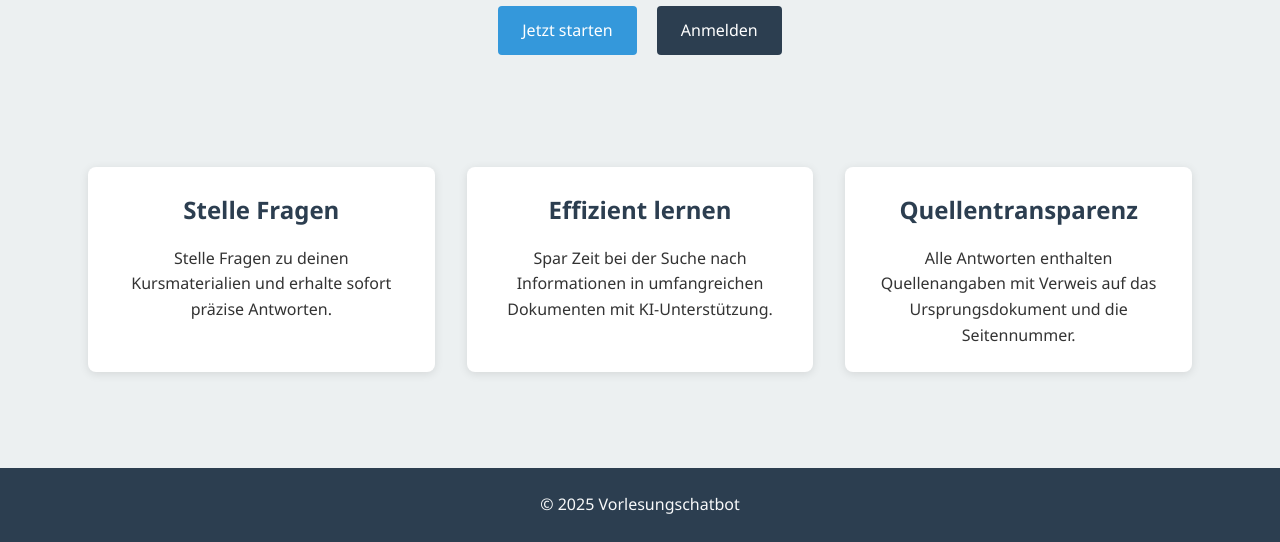
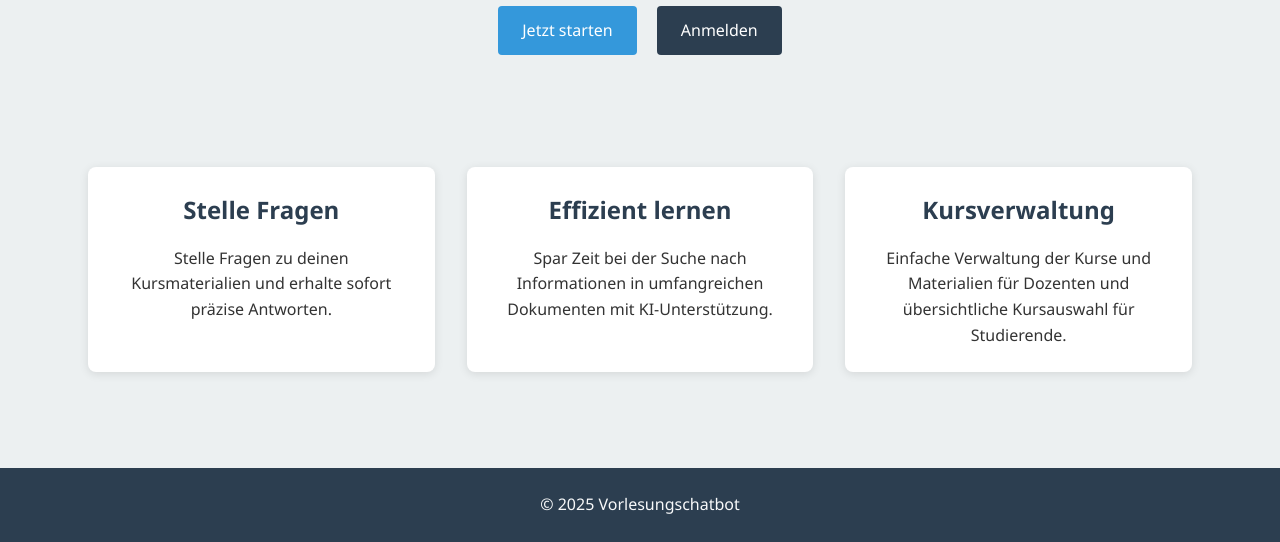
Before and after one commit to franrmueller/Vorlesungschatbot, a FastAPI app: page / in a window 1280 px wide. Shown: the part 318-860 px from the top of the page. Run offline with FastAPI, Linux system fonts and the light colour scheme; parts of the project's set-up code (start-up, migrations or seed data) failed here and were passed over.

Commit message:
Update Requirements

```diff
--- a/app/templates/index.html
+++ b/app/templates/index.html
@@ -35,8 +35,8 @@
         <p>Spar Zeit bei der Suche nach Informationen in umfangreichen Dokumenten mit KI-Unterstützung.</p>
     </div>
     <div class="feature">
-        <h2>Quellentransparenz</h2>
-        <p>Alle Antworten enthalten Quellenangaben mit Verweis auf das Ursprungsdokument und die Seitennummer.</p>
+        <h2>Kursverwaltung</h2>
+        <p>Einfache Verwaltung der Kurse und Materialien für Dozenten und übersichtliche Kursauswahl für Studierende.</p>
     </div>
 </div>
 {% endblock %}
```
Also changed, not shown: README.md.
